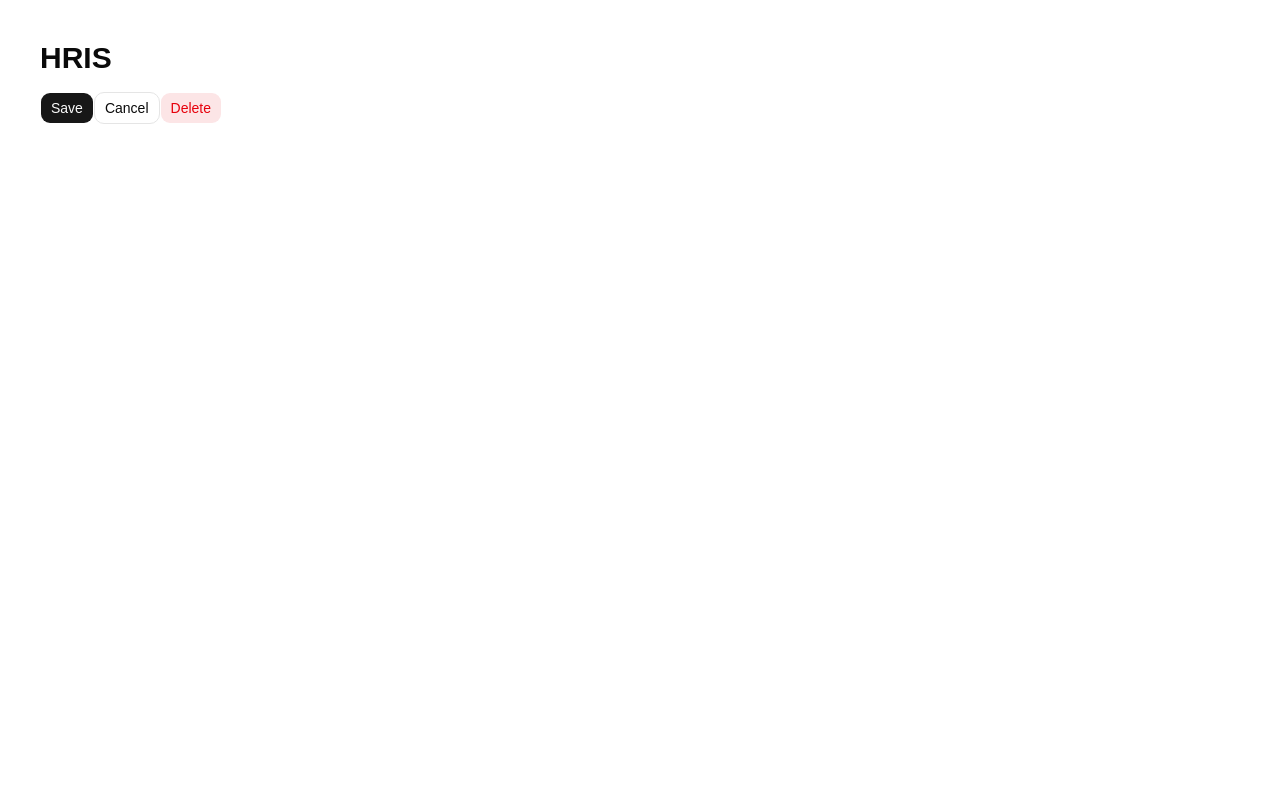
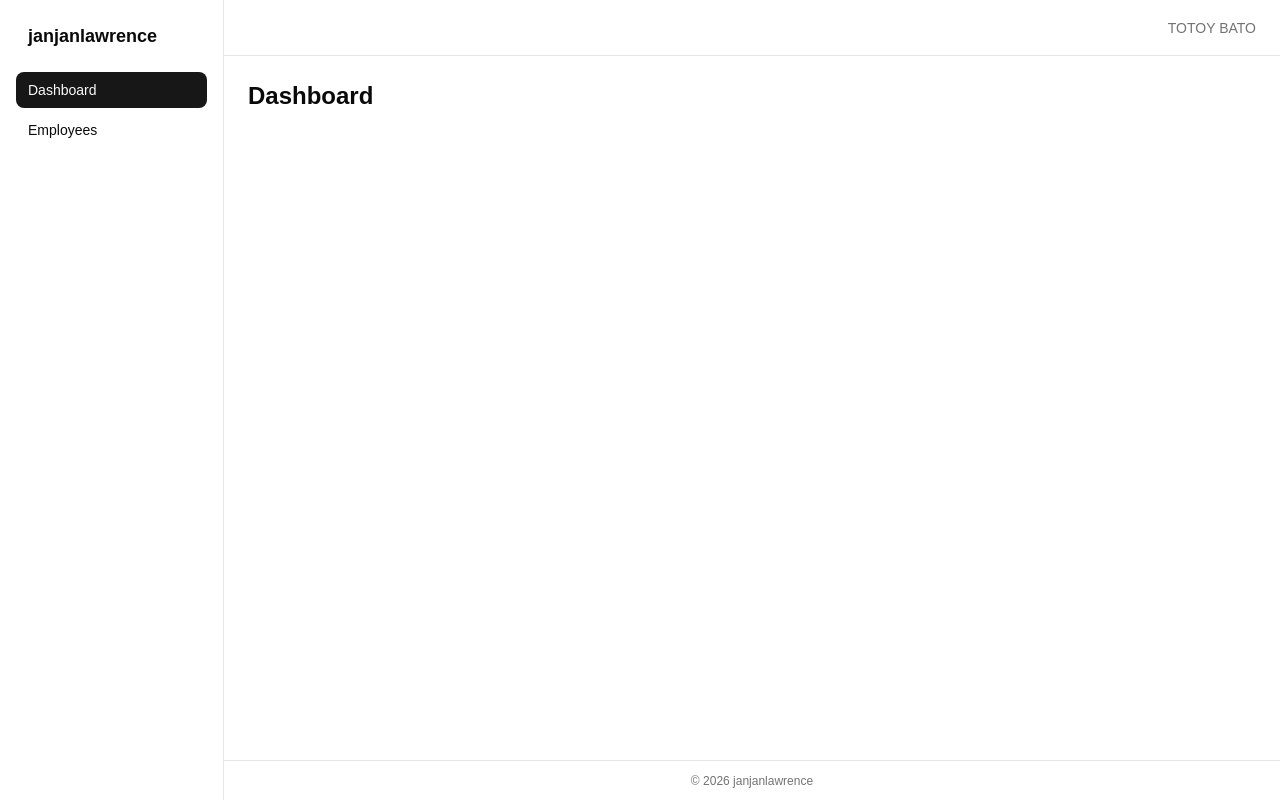
Before and after one commit to JanLawrence/hris, a React (Vite) app in the folder frontend/: page /dashboard in a window 1280 px wide. Built offline with nearby package versions, Linux system fonts and the light colour scheme.

Commit message:
Add routes with dashboard and employees

```diff
--- a/frontend/package.json
+++ b/frontend/package.json
@@ -18,6 +18,7 @@
     "lucide-react": "^1.49.0",
     "react": "^19.2.8",
     "react-dom": "^19.2.8",
+    "react-router-dom": "^7.18.4",
     "shadcn": "^4.21.1",
     "tailwindcss": "^4.3.3",
     "tw-animate-css": "^1.4.0"
--- a/frontend/src/App.tsx
+++ b/frontend/src/App.tsx
@@ -1,12 +1,6 @@
-import { Button } from '@/components/ui/button';
+import { RouterProvider } from 'react-router-dom';
+import { router } from '@/routes';
 
 export default function App() {
-  return (
-    <div className="p-10 space-y-4">
-      <h1 className="text-3xl font-bold">HRIS</h1>
-      <Button>Save</Button>
-      <Button variant="outline">Cancel</Button>
-      <Button variant="destructive">Delete</Button>
-    </div>
-  );
+  return <RouterProvider router={router} />;
 }
--- /dev/null
+++ b/frontend/src/components/layout/Footer.tsx
@@ -0,0 +1,7 @@
+export default function Footer() {
+    return (
+      <footer className="h-10 border-t flex items-center justify-center text-xs text-muted-foreground">
+        © 2026 janjanlawrence
+      </footer>
+    );
+  }
--- /dev/null
+++ b/frontend/src/components/layout/Header.tsx
@@ -0,0 +1,7 @@
+export default function Header() {
+    return (
+    <header className="h-14 border-b flex items-center justify-end px-6">
+        <span className="text-sm text-muted-foreground">TOTOY BATO</span>
+      </header>
+    );
+}
--- /dev/null
+++ b/frontend/src/components/layout/Sidebar.tsx
@@ -0,0 +1,27 @@
+import { NavLink } from 'react-router-dom';
+
+const links = [
+  { to: '/dashboard', label: 'Dashboard' },
+  { to: '/employees', label: 'Employees' },
+];
+
+export default function Sidebar() {
+  return (
+    <aside className="w-56 border-r p-4 space-y-1">
+  <div className="h-10 flex items-center px-3 mb-4 font-semibold text-lg">janjanlawrence</div>
+      {links.map((link) => (
+        <NavLink
+          key={link.to}
+          to={link.to}
+          className={({ isActive }) =>
+            `block rounded-md px-3 py-2 text-sm ${
+              isActive ? 'bg-primary text-primary-foreground' : 'hover:bg-muted'
+            }`
+          }
+        >
+          {link.label}
+        </NavLink>
+      ))}
+    </aside>
+  );
+}
--- /dev/null
+++ b/frontend/src/features/dashboard/pages/DashboardPage.tsx
@@ -0,0 +1,3 @@
+export default function DashboardPage() {
+  return <h1 className="text-2xl font-semibold">Dashboard</h1>
+}
--- /dev/null
+++ b/frontend/src/features/dashboard/routes.tsx
@@ -0,0 +1,6 @@
+import type { RouteObject } from 'react-router-dom';
+import DashboardPage from './pages/DashboardPage';
+
+export const dashboardRoutes: RouteObject[] = [
+  { path: 'dashboard', element: <DashboardPage /> },
+];
--- /dev/null
+++ b/frontend/src/features/employees/pages/EmployeesPage.tsx
@@ -0,0 +1,3 @@
+export default function EmployeesPage() {
+  return <h1 className="text-2xl font-semibold">Employees</h1>
+}
--- /dev/null
+++ b/frontend/src/features/employees/routes.tsx
@@ -0,0 +1,6 @@
+import type { RouteObject } from 'react-router-dom';
+import EmployeesPage from './pages/EmployeesPage';
+
+export const employeesRoutes: RouteObject[] = [
+  { path: 'employees', element: <EmployeesPage /> },
+];
--- /dev/null
+++ b/frontend/src/layouts/MainLayout.tsx
@@ -0,0 +1,19 @@
+import { Outlet } from 'react-router-dom';
+import Footer from '@/components/layout/Footer';
+import Header from '@/components/layout/Header';
+import Sidebar from '@/components/layout/Sidebar';
+
+export default function MainLayout() {
+  return (
+    <div className="min-h-screen flex">
+       <Sidebar />
+        <div className="flex flex-1 flex-col">
+        <Header />
+        <main className="flex-1 p-6">
+          <Outlet />
+        </main>
+        <Footer />
+      </div>
+    </div>
+  );
+}
--- /dev/null
+++ b/frontend/src/routes/index.tsx
@@ -0,0 +1,20 @@
+import { createBrowserRouter, Navigate } from 'react-router-dom';
+import MainLayout from '@/layouts/MainLayout';
+import { dashboardRoutes } from '@/features/dashboard/routes';
+import { employeesRoutes } from '@/features/employees/routes';
+
+export const router = createBrowserRouter([
+  // Walang layout
+  // ...authRoutes,
+
+  // May layout (Header, Sidebar, Footer)
+  {
+    element: <MainLayout />,
+    children: [
+      ...dashboardRoutes,
+      ...employeesRoutes,
+    ],
+  },
+
+  { path: '/', element: <Navigate to="/dashboard" replace /> },
+]);
```
Also changed, not shown: 1 other file (tests, documents, lock files or other folders).
